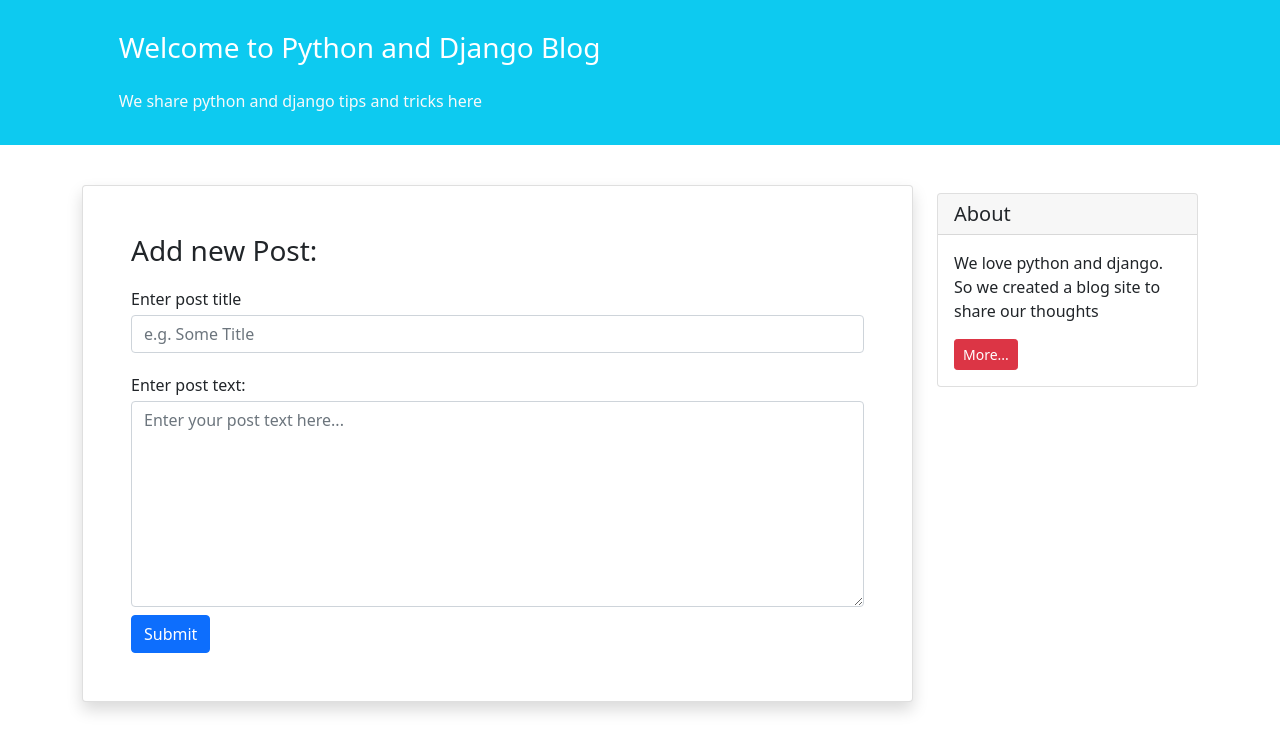
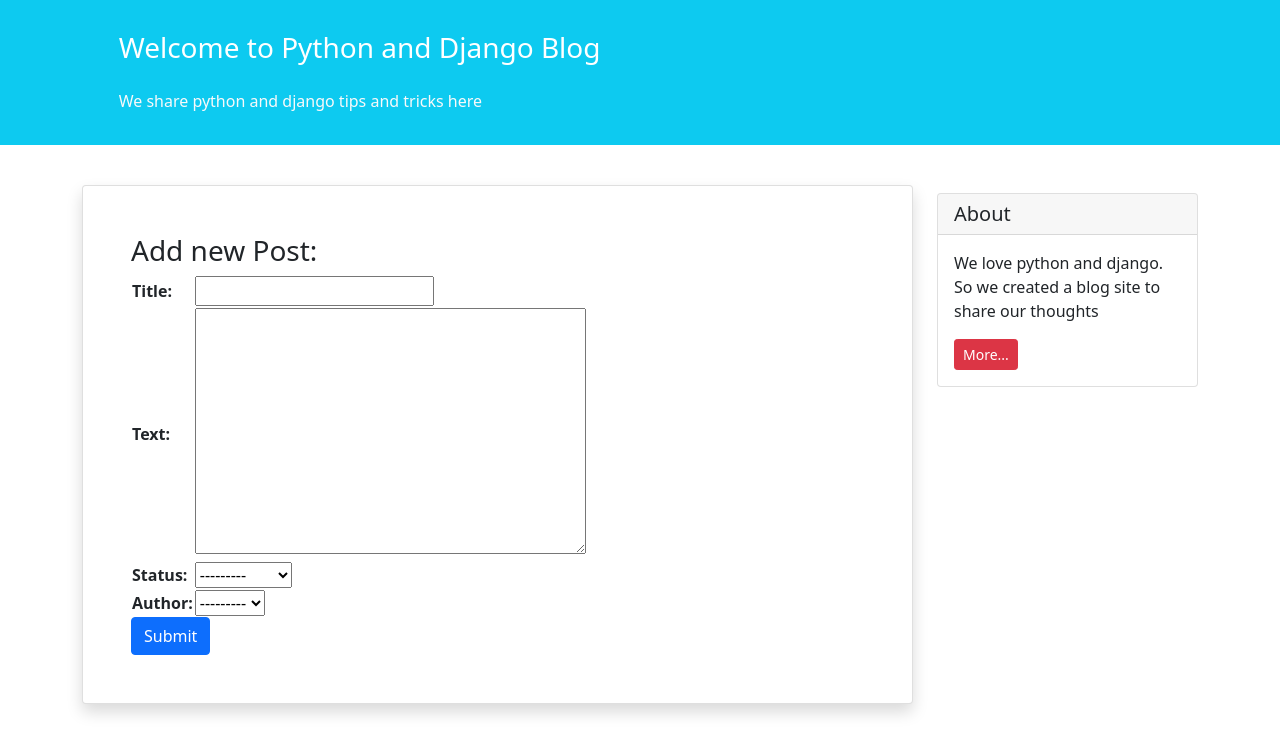
Before and after one commit to mohammadpmf/tgh, a Django app: page /blog/new_post/ in a window 1280 px wide. Shown: the part 57-800 px from the top of the page. Run offline with Django 4.2, Linux system fonts and the light colour scheme; data comes from the database, SQL or seed files in the repository; both versions use the stored data as it was after the commit.

Commit message:
15 shahrivar

```diff
--- a/weblog/blog/templates/blog/new_post.html
+++ b/weblog/blog/templates/blog/new_post.html
@@ -13,14 +13,17 @@ Post Detail
                 <h3>Add new Post:</h3>
                 <form method="POST">
                     {% csrf_token %}
-                    <div class="form-group py-2">
+                    <table>
+                        {{ post.as_table }}
+                    </table>
+                    {% comment %} <div class="form-group py-2">
                         <label class="py-1">Enter post title</label>
                         <input type="text" class="form-control" placeholder="e.g. Some Title" name="title">
                     </div>
                     <div class="form-group py-2">
                         <label class="py-1">Enter post text:</label>
                         <textarea class="form-control" name="text" rows="8" placeholder="Enter your post text here..."></textarea>
-                    </div>
+                    </div> {% endcomment %}
                     <button type="submit" class="btn btn-primary">Submit</button>
                 </form>
             </div>
--- a/weblog/blog/views.py
+++ b/weblog/blog/views.py
@@ -1,25 +1,32 @@
 from django.http import response
-from django.shortcuts import render
+from django.shortcuts import redirect, render
 from .models import Post
 
 def show_blog(request):
     # context = {'posts': Post.objects.all()}
-    context = {'posts': Post.objects.filter(status='pub')}#:]
+    context = {'posts': Post.objects.filter(status='pub').order_by('-date_modified')}
     return render(request, 'blog/index.html', context)
 
 def new_post(request):
+    from .forms import PostForm
     if request.method == "POST":
-        # from .forms import PostForm
-        # PostForm(request.POST)
-        t = request.POST.get('title')
-        te = request.POST.get('text')
-        from django.contrib.auth.models import User
-        Post.objects.create(title=t, text=te,
-                            author=User.objects.first(), status='pub')
+        post = PostForm(request.POST)
+        if post.is_valid():
+            post.save()
+            return redirect("blog")
+    else:
+        post = PostForm()
+    return render(request, 'blog/new_post.html', context={'post':post})
 
-    else:
-        print("Get")
-    return render(request, 'blog/new_post.html')
+        # t = request.POST.get('title')
+        # te = request.POST.get('text')
+        # from django.contrib.auth.models import User
+        # Post.objects.create(title=t, text=te,
+        #                     author=User.objects.first(), status='pub')
+
+    # else:
+    #     print("Get")
+    # return render(request, 'blog/new_post.html')
 
 
 def show_detail(request, pk):
```
Also changed, not shown: weblog/db.sqlite3.
